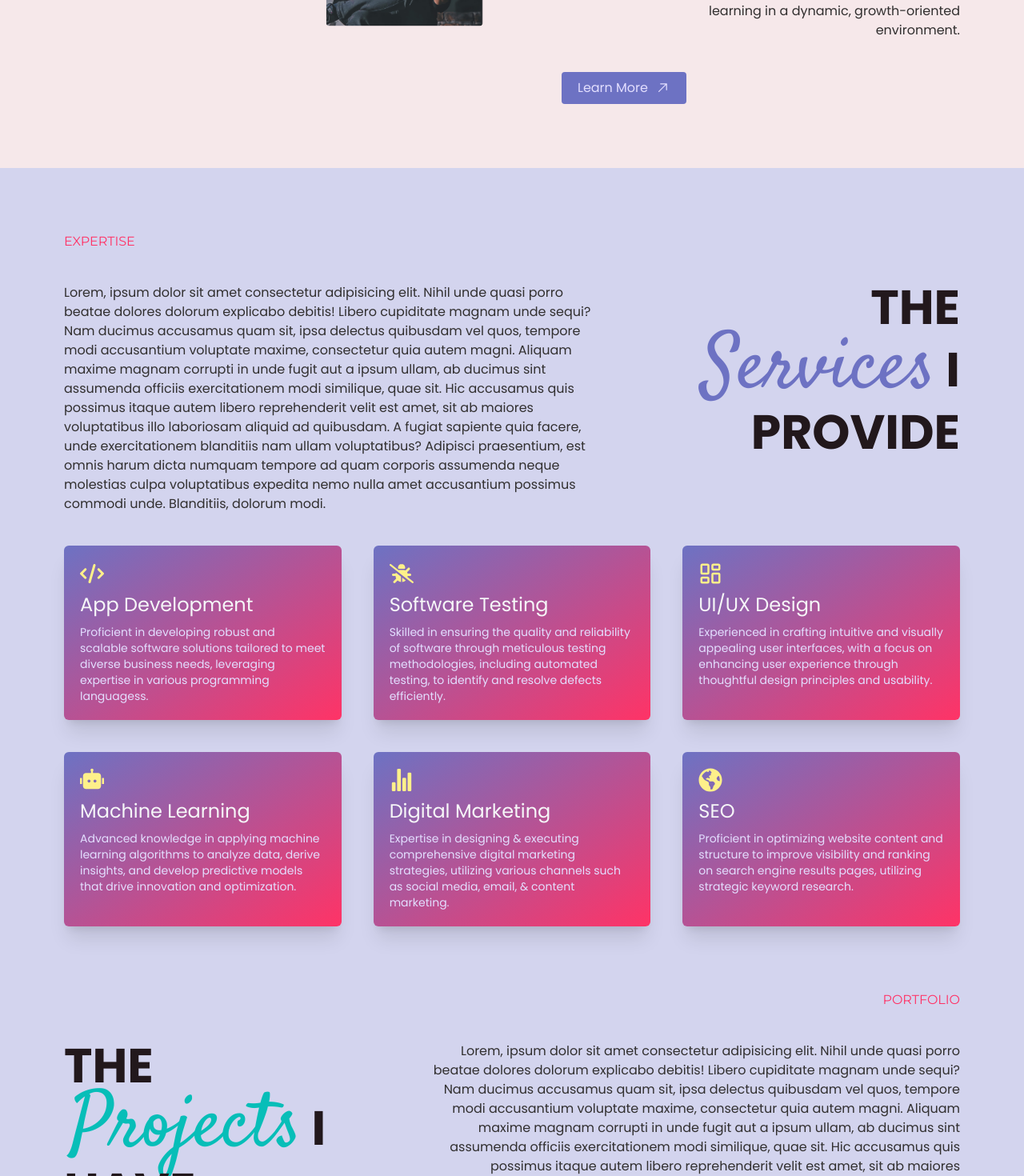
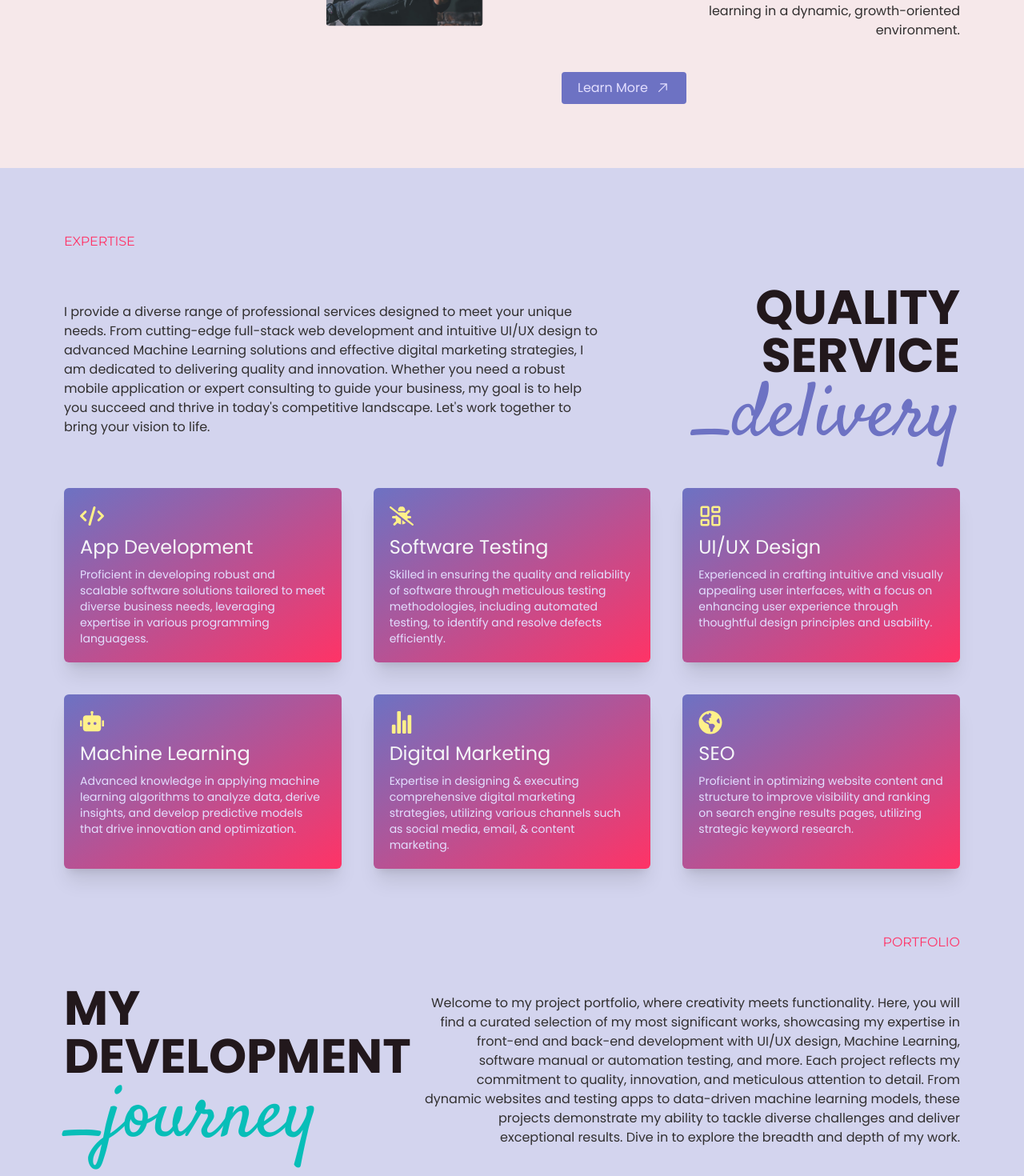
Before and after one commit to syednoor058/Shaed-Noor, a React (Vite) app: page / in a window 1280 px wide. Shown: the part 1330-2800 px from the top of the page at 80% size. Built offline with nearby package versions, Linux system fonts and the light colour scheme.

Commit message:
Project images added.

```diff
--- a/src/components/footer/Footer.jsx
+++ b/src/components/footer/Footer.jsx
@@ -4,34 +4,37 @@ import logo from "../../assets/images/title_logo.png";
 
 export default function Footer() {
   return (
-    <>
-      <div className="w-full bg-black pt-10 px-7 sml:px-9 md:px-12 lg:px-20 overflow-hidden flex flex-col gap-7 lg:gap-10 rounded-t-2xl">
+    <div className="w-full flex flex-col gap-7 lg:gap-10 bg-black">
+      <div className="w-full bg-black pt-6 px-7 sml:px-9 md:px-12 lg:px-20 overflow-hidden flex flex-col gap-7 lg:gap-10 rounded-t-2xl">
         <div className="w-full flex flex-col gap-7 lg:gap-10 items-center">
           <div className="w-full grid grid-cols-2 lg:grid-cols-4 gap-7 lg:gap-10 items-end">
-            <div className="w-full flex flex-col gap-3 items-center">
-              <img src={logo} className="w-[80%] h-auto" alt="" />
+            <div className="w-full flex flex-col gap-5">
+              <div>
+                <img src={logo} className="h-[100px] object-contain" alt="" />
+              </div>
               <div>
                 <p className="text-textColo1 text-xs md:text-sm">
-                  Lorem ipsum dolor sit amet consectetur, adipisicing elit. Est
-                  nemo harum voluptatum ea necessitatibus tempore omnis unde
-                  voluptas, amet ex.
+                  Thank you for visiting my portfolio. Stay connected and follow
+                  my journey as I continue to create, innovate, and grow. I look
+                  forward to staying in touch and sharing more of my work with
+                  you. Your support means the world to me.
                 </p>
               </div>
-              <div className="w-full flex flex-col gap-3">
+              <div className="w-full flex flex-col gap-5">
                 <div className="uppercase text-sm md:text-base lg:text-lg text-textColo1">
                   Find Me in
                 </div>
-                <div className="flex flex-row gap-7">
-                  <div className="rounded text-accentColor1 hover:text-textColo1 duration-300 cursor-pointer text-2xl">
+                <div className="flex flex-row gap-7 mdl:gap-10">
+                  <div className="rounded text-accentColor1 hover:text-textColo1 duration-300 cursor-pointer text-2xl hover:-translate-y-2">
                     <FaFacebookF />
                   </div>
-                  <div className="rounded text-accentColor1 hover:text-textColo1 duration-300 cursor-pointer text-2xl">
+                  <div className="rounded text-accentColor1 hover:text-textColo1 duration-300 cursor-pointer text-2xl hover:-translate-y-2">
                     <FaGithub />
                   </div>
-                  <div className="rounded text-accentColor1 hover:text-textColo1 duration-300 cursor-pointer text-2xl">
+                  <div className="rounded text-accentColor1 hover:text-textColo1 duration-300 cursor-pointer text-2xl hover:-translate-y-2">
                     <GrInstagram />
                   </div>
-                  <div className="rounded text-accentColor1 hover:text-textColo1 duration-300 cursor-pointer text-2xl">
+                  <div className="rounded text-accentColor1 hover:text-textColo1 duration-300 cursor-pointer text-2xl hover:-translate-y-2">
                     <FaLinkedin />
                   </div>
                 </div>
@@ -172,9 +175,12 @@ export default function Footer() {
           </div>
         </div>
       </div>
-      <div className="w-full text-xs lg:text-sm text-center text-gray-400 pt-10 pb-3 bg-black">
-        © 2024. All rights reserved by Syed Shaeduzzaman Noor
+      <div className="w-full px-7 sml:px-9 md:px-12 lg:px-20 flex flex-col gap-5">
+        <div className="w-full h-[1px] bg-gradient-to-r from-primaryColor1 to-accentColor1 opacity-50"></div>
+        <div className="w-full text-xs lg:text-sm text-center text-gray-400 pb-7 bg-black">
+          © 2024. All rights reserved by Syed Shaeduzzaman Noor
+        </div>
       </div>
-    </>
+    </div>
   );
 }
--- a/src/components/projects/Project.jsx
+++ b/src/components/projects/Project.jsx
@@ -13,29 +13,24 @@ export default function Project() {
                 Portfolio
               </p>
             </div>
-            <div className="flex flex-col-reverse gap-10 lgl:gap-0 lgl:flex-row-reverse justify-between">
+            <div className="flex flex-col-reverse gap-10 lgl:gap-0 lgl:flex-row-reverse justify-between items-center">
               <div className="w-full lgl:w-[60%] text-sm md:text-base text-end text-textColo2">
-                Lorem, ipsum dolor sit amet consectetur adipisicing elit. Nihil
-                unde quasi porro beatae dolores dolorum explicabo debitis!
-                Libero cupiditate magnam unde sequi? Nam ducimus accusamus quam
-                sit, ipsa delectus quibusdam vel quos, tempore modi accusantium
-                voluptate maxime, consectetur quia autem magni. Aliquam maxime
-                magnam corrupti in unde fugit aut a ipsum ullam, ab ducimus sint
-                assumenda officiis exercitationem modi similique, quae sit. Hic
-                accusamus quis possimus itaque autem libero reprehenderit velit
-                est amet, sit ab maiores voluptatibus illo laboriosam aliquid ad
-                quibusdam. A fugiat sapiente quia facere, unde exercitationem
-                blanditiis nam ullam voluptatibus? Adipisci praesentium, est
-                omnis harum dicta numquam tempore ad quam corporis assumenda
-                neque molestias culpa voluptatibus expedita nemo nulla amet
-                accusantium possimus commodi unde. Blanditiis, dolorum modi.
+                Welcome to my project portfolio, where creativity meets
+                functionality. Here, you will find a curated selection of my
+                most significant works, showcasing my expertise in front-end and
+                back-end development with UI/UX design, Machine Learning,
+                software manual or automation testing, and more. Each project
+                reflects my commitment to quality, innovation, and meticulous
+                attention to detail. From dynamic websites and testing apps to
+                data-driven machine learning models, these projects demonstrate
+                my ability to tackle diverse challenges and deliver exceptional
+                results. Dive in to explore the breadth and depth of my work.
               </div>
-              <p className="w-full lgl:w-[35%] text-3xl sml:text-5xl md:text-6xl lg:text-5xl xl:text-6xl uppercase font-bold text-start text-titleColor2">
-                The{" "}
-                <span className="font-handFont ps-2 normal-case text-5xl sml:text-7xl md:text-8xl font-normal text-[#07BEB8]">
-                  Projects
-                </span>{" "}
-                I have worked on
+              <p className="w-full lgl:w-[35%] text-3xl sml:text-5xl md:text-6xl lg:text-5xl xl:text-6xl uppercase font-bold text-start text-titleColor2 leading-none">
+                My Development{" "}
+                <span className="font-handFont ps-2 lowercase text-5xl sml:text-7xl md:text-8xl font-normal text-[#07BEB8]">
+                  _journey
+                </span>
               </p>
             </div>
           </div>
--- a/src/components/services/Services.jsx
+++ b/src/components/services/Services.jsx
@@ -15,29 +15,23 @@ export default function Services() {
               Expertise
             </p>
           </div>
-          <div className="flex flex-col-reverse gap-10 lgl:gap-0 lgl:flex-row justify-between">
+          <div className="flex flex-col-reverse gap-10 lgl:gap-0 lgl:flex-row justify-between items-center">
             <div className="w-full lgl:w-[60%] text-sm md:text-base text-textColo2">
-              Lorem, ipsum dolor sit amet consectetur adipisicing elit. Nihil
-              unde quasi porro beatae dolores dolorum explicabo debitis! Libero
-              cupiditate magnam unde sequi? Nam ducimus accusamus quam sit, ipsa
-              delectus quibusdam vel quos, tempore modi accusantium voluptate
-              maxime, consectetur quia autem magni. Aliquam maxime magnam
-              corrupti in unde fugit aut a ipsum ullam, ab ducimus sint
-              assumenda officiis exercitationem modi similique, quae sit. Hic
-              accusamus quis possimus itaque autem libero reprehenderit velit
-              est amet, sit ab maiores voluptatibus illo laboriosam aliquid ad
-              quibusdam. A fugiat sapiente quia facere, unde exercitationem
-              blanditiis nam ullam voluptatibus? Adipisci praesentium, est omnis
-              harum dicta numquam tempore ad quam corporis assumenda neque
-              molestias culpa voluptatibus expedita nemo nulla amet accusantium
-              possimus commodi unde. Blanditiis, dolorum modi.
+              I provide a diverse range of professional services designed to
+              meet your unique needs. From cutting-edge full-stack web
+              development and intuitive UI/UX design to advanced Machine
+              Learning solutions and effective digital marketing strategies, I
+              am dedicated to delivering quality and innovation. Whether you
+              need a robust mobile application or expert consulting to guide
+              your business, my goal is to help you succeed and thrive in
+              today&apos;s competitive landscape. Let&apos;s work together to
+              bring your vision to life.
             </div>
             <p className="w-full lgl:w-[35%] text-3xl sml:text-5xl md:text-6xl lg:text-5xl xl:text-6xl uppercase font-bold text-end text-titleColor2">
-              The{" "}
-              <span className="font-handFont ps-2 normal-case text-5xl sml:text-7xl md:text-8xl font-normal text-primaryColor2">
-                Services
-              </span>{" "}
-              I provide
+              Quality Service{" "}
+              <span className="font-handFont ps-2 lowercase text-5xl sml:text-7xl md:text-8xl font-normal text-primaryColor2">
+                _delivery
+              </span>
             </p>
           </div>
         </div>
```
Also changed, not shown: src/components/contact/Contact.jsx (+15 -15 lines), src/components/testimonial/Testimonial.jsx (+27 -30 lines), src/assets/images/projects_images/house_price_pred.png.
